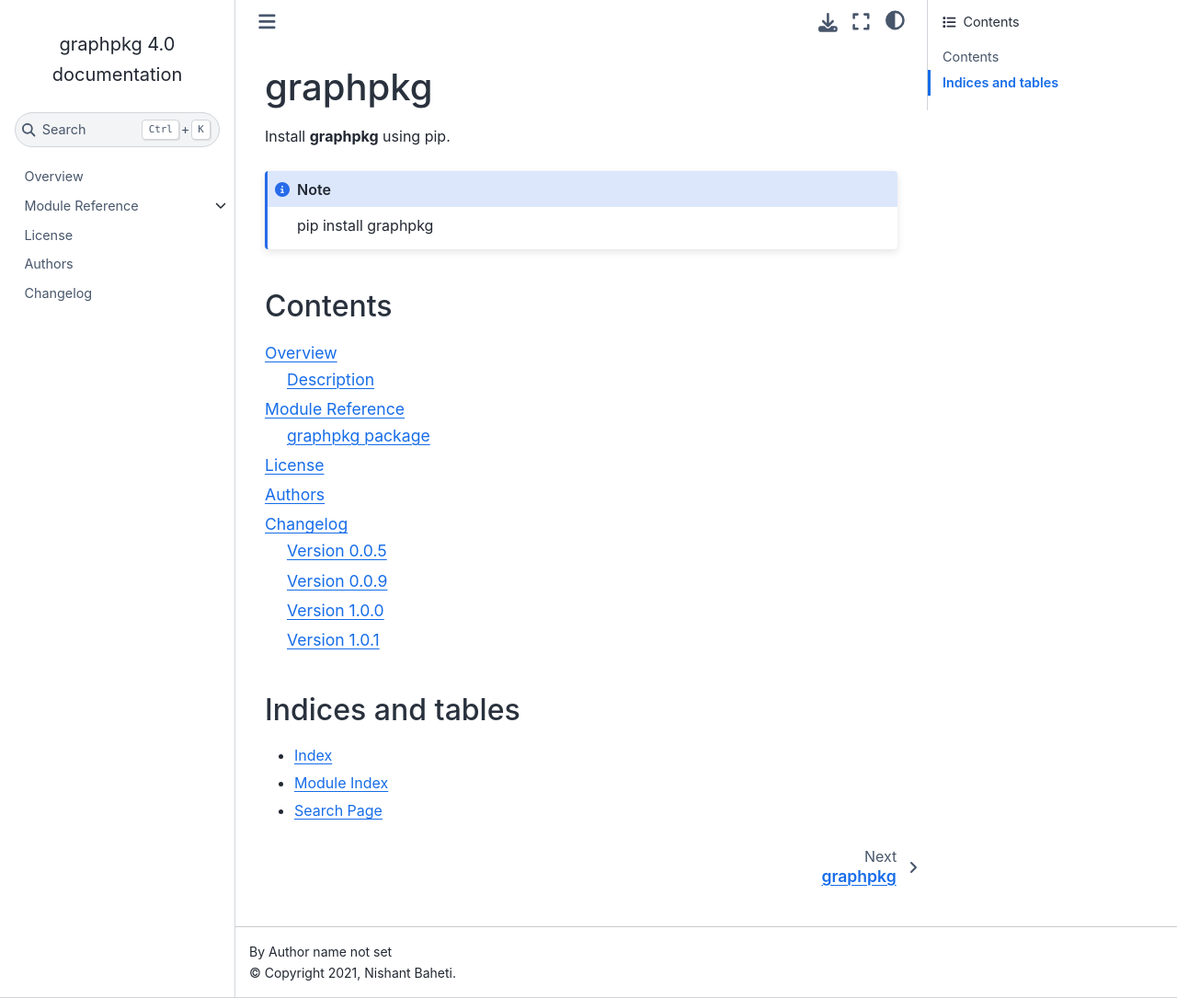
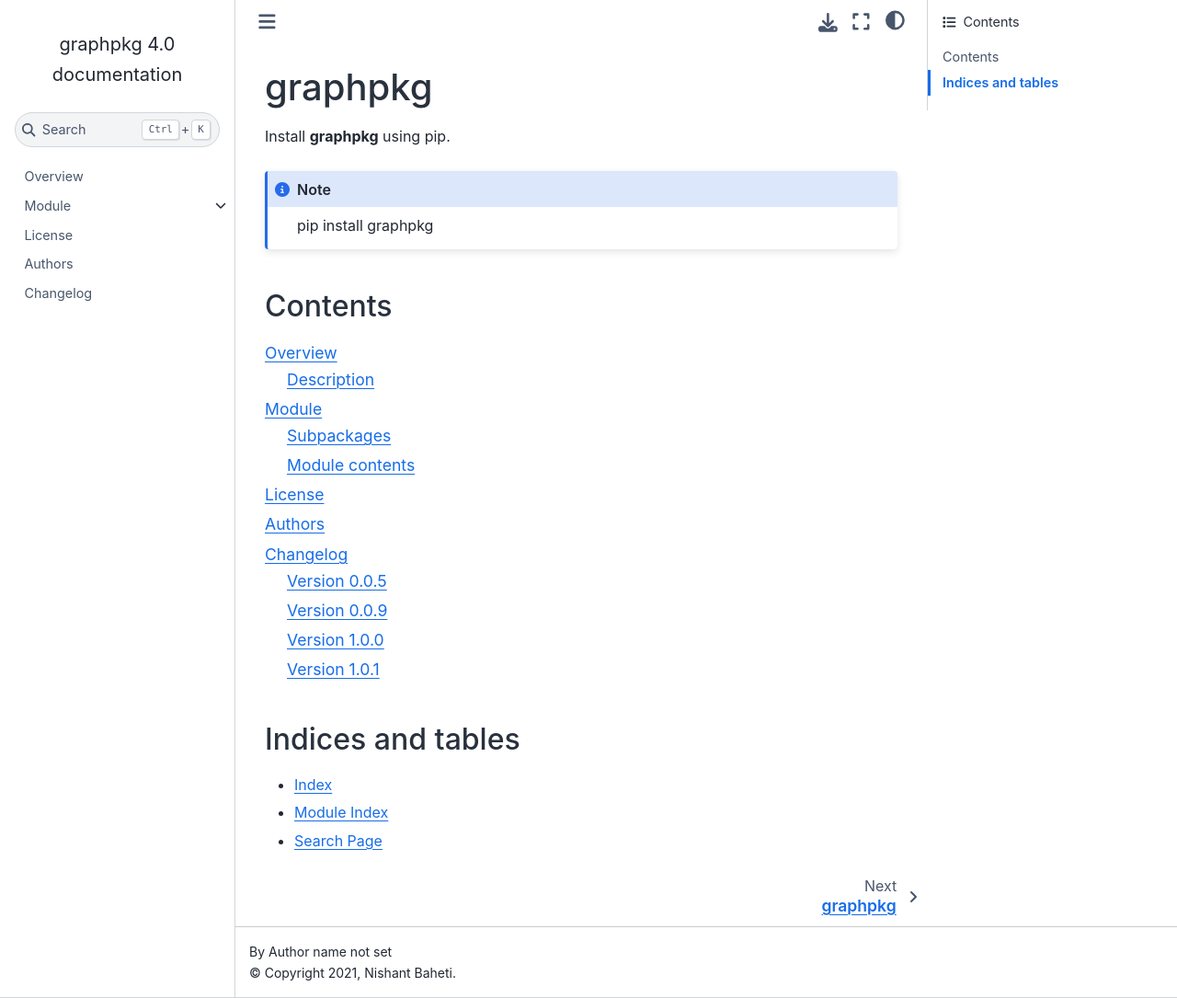
Before and after one commit to NishantBaheti/graphpkg, a Sphinx documentation site: the page built from docs/index.rst, in a window 1280 px wide and 1085 px high. Shown: the whole window at 92% size. Built offline with Sphinx 7.4.7 and the Sphinx Book theme 1.1.4, drawn with Linux system fonts in a browser that asks for light colours; pages that are not in the unit, such as notebooks, are missing from menus.

Commit message:
doc update

```diff
--- a/docs/index.rst
+++ b/docs/index.rst
@@ -15,7 +15,7 @@ Contents
    :maxdepth: 2
 
    Overview <readme>
-   Module Reference <api/modules>
+   Module <api/graphpkg>
    License <license>
    Authors <authors>
    Changelog <changelog>
--- a/src/graphpkg/__init__.py
+++ b/src/graphpkg/__init__.py
@@ -1,3 +1,8 @@
+"""
+graphpkg
+=========
+"""
+
 import sys
 
 if sys.version_info[:2] >= (3, 8):
```
